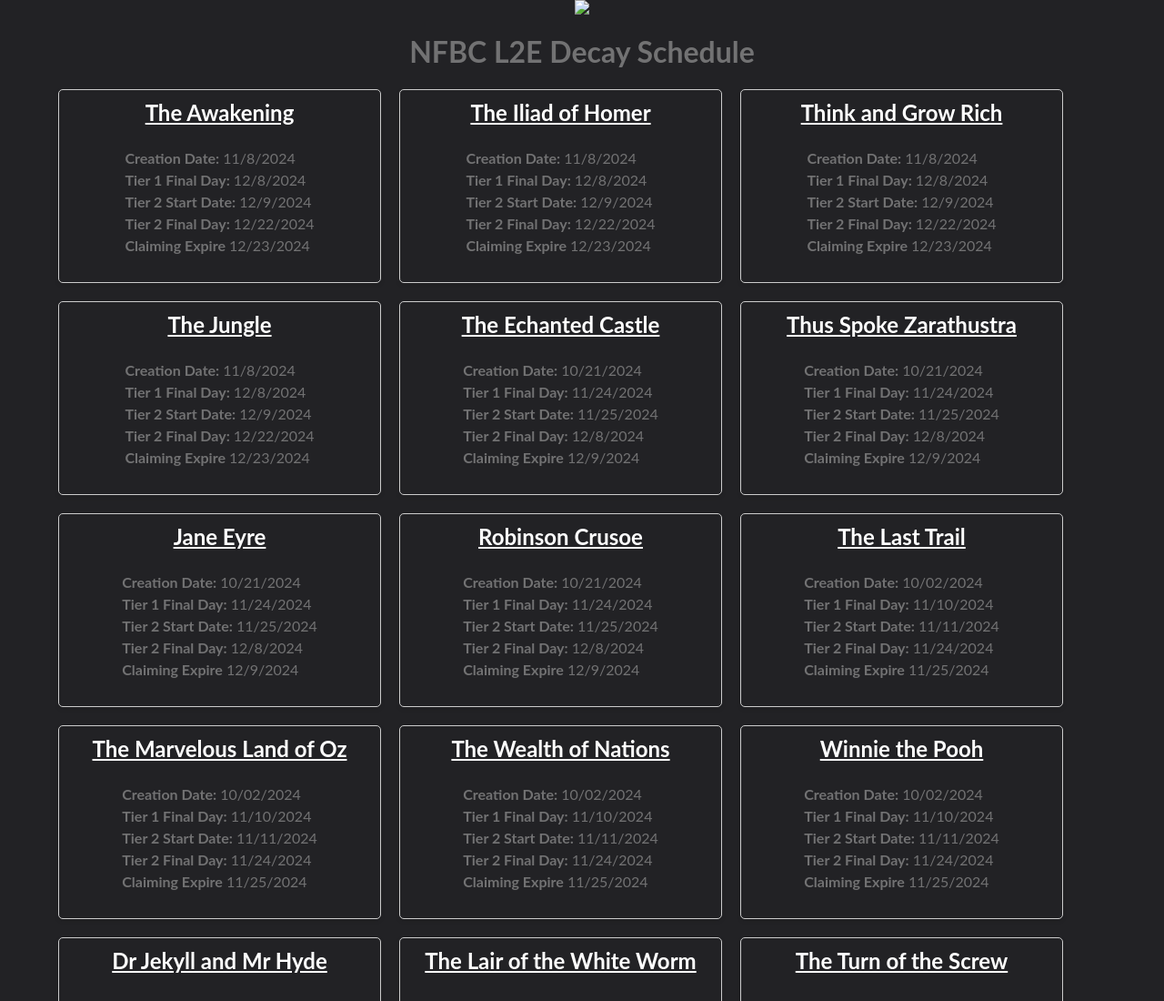
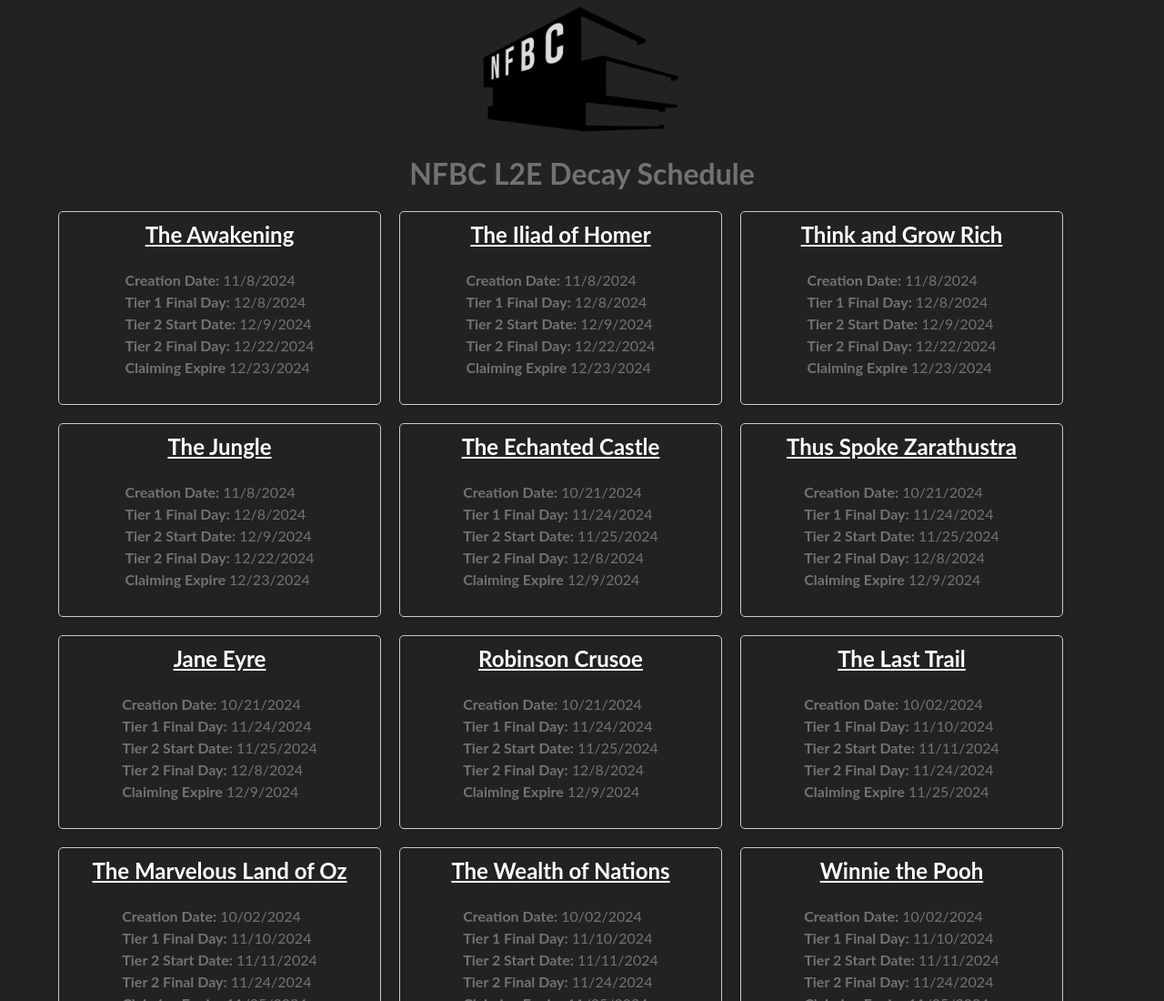
Before and after one commit to snoozie-v/nfbcdecay, a plain HTML site: page index.html in a window 1280 px wide. Shown: the top 1100 px of the page at 91% size. Drawn offline with Linux system fonts and the light colour scheme; the site is published under a folder, as on GitHub Pages, so addresses that start at the root find nothing.

Commit message:
fixing route to logo

```diff
--- a/index.html
+++ b/index.html
@@ -8,7 +8,7 @@
     <title>NFBC Decay</title>
 </head>
 <body>
-    <img src="/assets/nfbc.png">
+    <img src="assets/nfbc.png">
     <h1>NFBC L2E Decay Schedule</h1>
     <div id="data-container"></div>
     <script src="script.js"></script>
```
